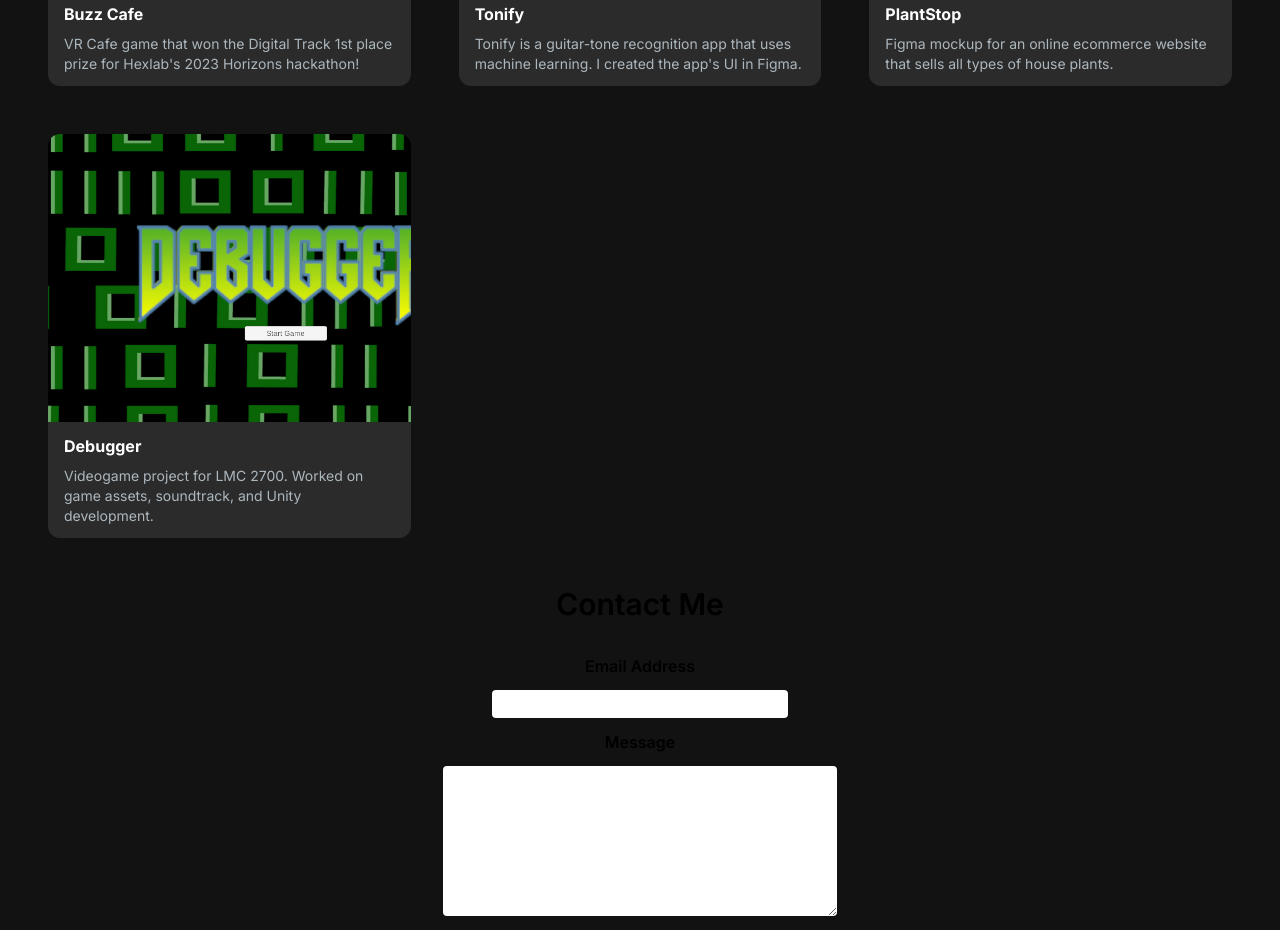
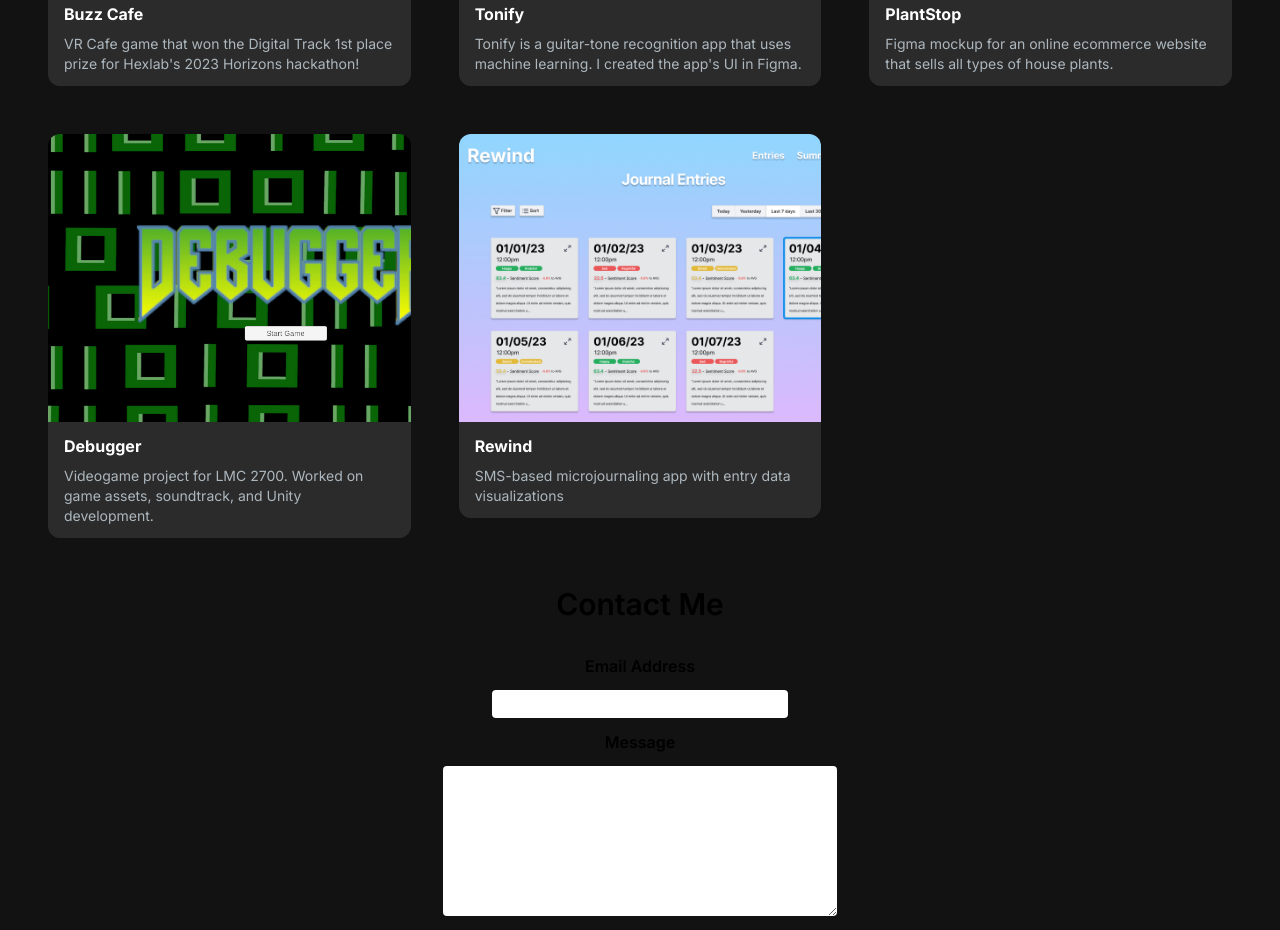
Before and after one commit to davidserrao/nextjs-portfolio, a Next.js app: page / in a window 1280 px wide. Shown: the part 1460-2390 px from the top of the page. Built offline with nearby package versions, Linux system fonts and the light colour scheme.

Commit message:
Added Rewind Project

```diff
--- a/src/app/components/ProjectSection.jsx
+++ b/src/app/components/ProjectSection.jsx
@@ -35,7 +35,16 @@ const projectsData = [
         image:"images/project-images/Debugger.png",
         tag: ["All", "Design"],
         linkURL: "https://conatordev.itch.io/debugger"
+    },
+    {
+        id: 5,
+        title:"Rewind",
+        description:"SMS-based microjournaling app with entry data visualizations",
+        image:"/images/project-images/rewind.png",
+        tag: ["All", "Coding"],
+        linkURL: "https://github.com/vkodithala/rewind-backend"
     }
+
 ]
 
 const ProjectSection = () => {
```
Also changed, not shown: public/images/project-images/rewind.png (added).
